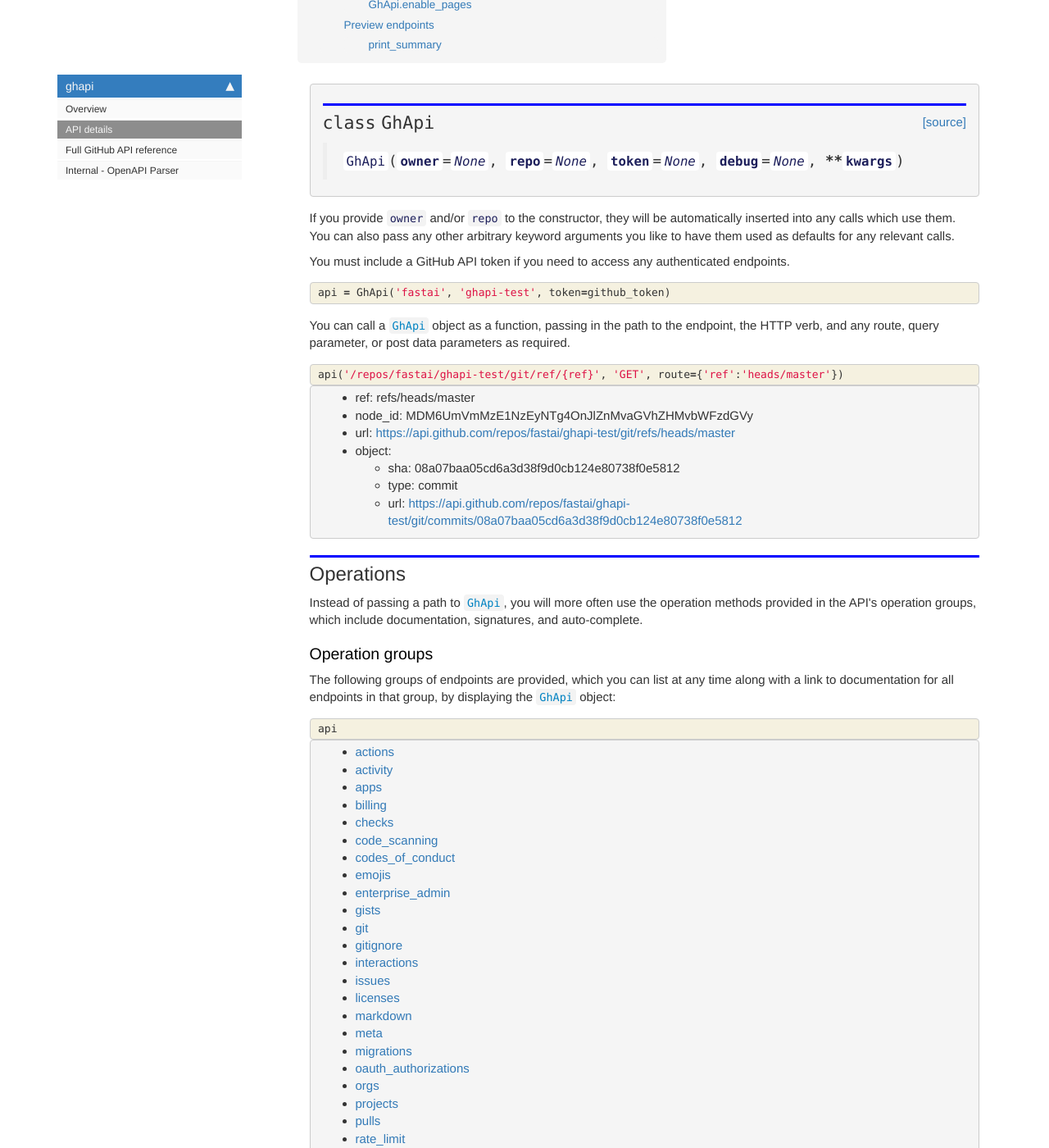
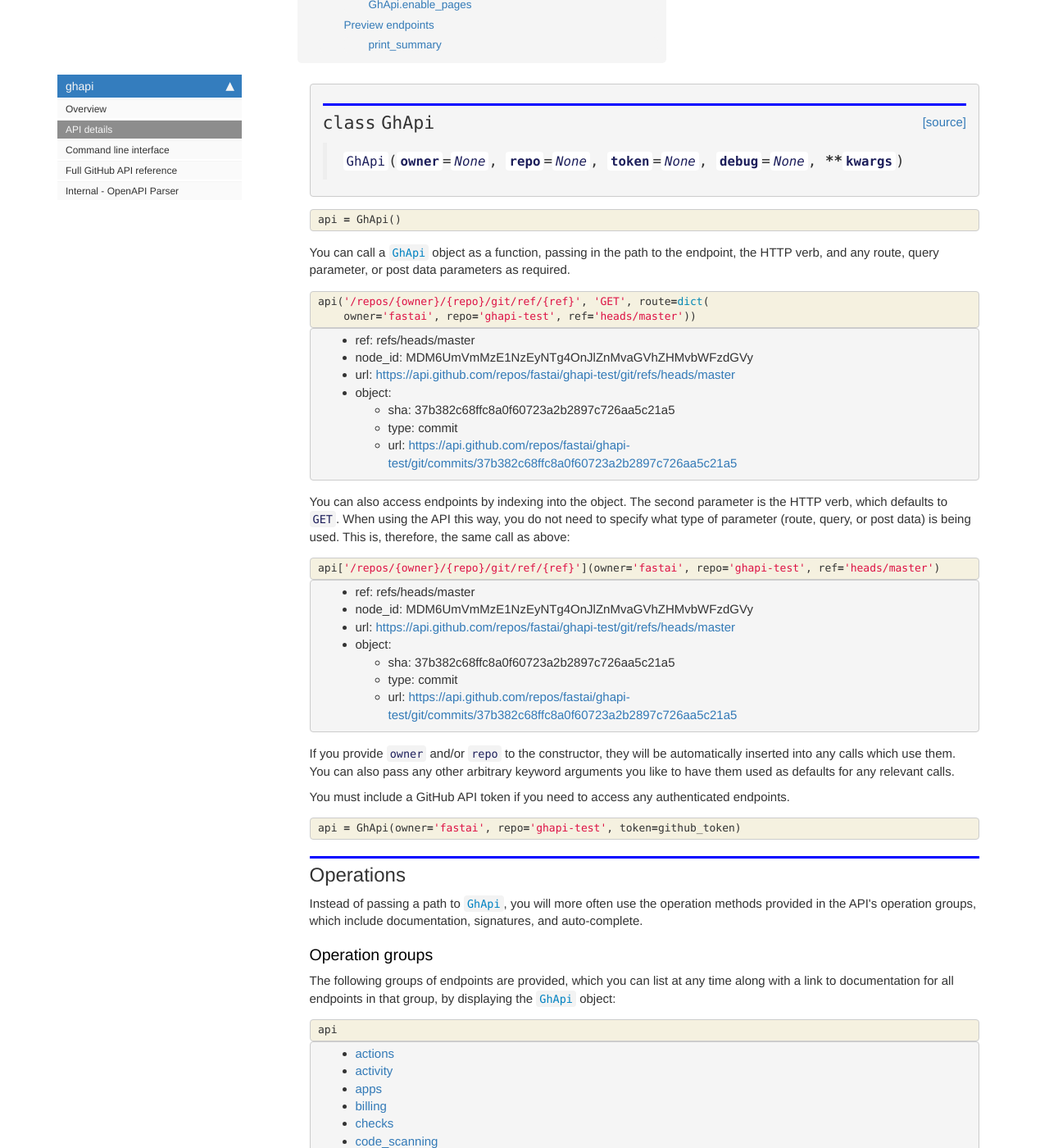
Before and after one commit to fastai/ghapi, a Jekyll site: the page built from docs/core.html, in a window 1280 px wide and 1400 px high, scrolled down 653 px. Shown: the whole window at 82% size. Built offline with Jekyll 4.4.1, drawn with Linux system fonts in a browser that asks for light colours; nearby versions of some CDN libraries; comment, search, counter and statistics services are not loaded.

Commit message:
CLI docs

```diff
--- a/docs/_data/sidebars/home_sidebar.yml
+++ b/docs/_data/sidebars/home_sidebar.yml
@@ -13,6 +13,9 @@
       title: API details
       url: core.html
     - output: web,pdf
+      title: Command line interface
+      url: cli.html
+    - output: web,pdf
       title: Full GitHub API reference
       url: fullapi.html
     - output: web,pdf
--- a/docs/core.html
+++ b/docs/core.html
@@ -95,14 +95,6 @@
 </div>
     {% endraw %}
 
-<div class="cell border-box-sizing text_cell rendered"><div class="inner_cell">
-<div class="text_cell_render border-box-sizing rendered_html">
-<p>If you provide <code>owner</code> and/or <code>repo</code> to the constructor, they will be automatically inserted into any calls which use them. You can also pass any other arbitrary keyword arguments you like to have them used as defaults for any relevant calls.</p>
-<p>You must include a GitHub API token if you need to access any authenticated endpoints.</p>
-
-</div>
-</div>
-</div>
     {% raw %}
 
 <div class="cell border-box-sizing code_cell rendered">
@@ -110,7 +102,7 @@
 
 <div class="inner_cell">
     <div class="input_area">
-<div class=" highlight hl-ipython3"><pre><span></span><span class="n">api</span> <span class="o">=</span> <span class="n">GhApi</span><span class="p">(</span><span class="s1">&#39;fastai&#39;</span><span class="p">,</span> <span class="s1">&#39;ghapi-test&#39;</span><span class="p">,</span> <span class="n">token</span><span class="o">=</span><span class="n">github_token</span><span class="p">)</span>
+<div class=" highlight hl-ipython3"><pre><span></span><span class="n">api</span> <span class="o">=</span> <span class="n">GhApi</span><span class="p">()</span>
 </pre></div>
 
     </div>
@@ -134,7 +126,8 @@
 
 <div class="inner_cell">
     <div class="input_area">
-<div class=" highlight hl-ipython3"><pre><span></span><span class="n">api</span><span class="p">(</span><span class="s1">&#39;/repos/fastai/ghapi-test/git/ref/</span><span class="si">{ref}</span><span class="s1">&#39;</span><span class="p">,</span> <span class="s1">&#39;GET&#39;</span><span class="p">,</span> <span class="n">route</span><span class="o">=</span><span class="p">{</span><span class="s1">&#39;ref&#39;</span><span class="p">:</span><span class="s1">&#39;heads/master&#39;</span><span class="p">})</span>
+<div class=" highlight hl-ipython3"><pre><span></span><span class="n">api</span><span class="p">(</span><span class="s1">&#39;/repos/</span><span class="si">{owner}</span><span class="s1">/</span><span class="si">{repo}</span><span class="s1">/git/ref/</span><span class="si">{ref}</span><span class="s1">&#39;</span><span class="p">,</span> <span class="s1">&#39;GET&#39;</span><span class="p">,</span> <span class="n">route</span><span class="o">=</span><span class="nb">dict</span><span class="p">(</span>
+    <span class="n">owner</span><span class="o">=</span><span class="s1">&#39;fastai&#39;</span><span class="p">,</span> <span class="n">repo</span><span class="o">=</span><span class="s1">&#39;ghapi-test&#39;</span><span class="p">,</span> <span class="n">ref</span><span class="o">=</span><span class="s1">&#39;heads/master&#39;</span><span class="p">))</span>
 </pre></div>
 
     </div>
@@ -153,9 +146,9 @@
 <li>node_id: MDM6UmVmMzE1NzEyNTg4OnJlZnMvaGVhZHMvbWFzdGVy</li>
 <li>url: <a href="https://api.github.com/repos/fastai/ghapi-test/git/refs/heads/master">https://api.github.com/repos/fastai/ghapi-test/git/refs/heads/master</a></li>
 <li>object: <ul>
-<li>sha: 08a07baa05cd6a3d38f9d0cb124e80738f0e5812</li>
+<li>sha: 37b382c68ffc8a0f60723a2b2897c726aa5c21a5</li>
 <li>type: commit</li>
-<li>url: <a href="https://api.github.com/repos/fastai/ghapi-test/git/commits/08a07baa05cd6a3d38f9d0cb124e80738f0e5812">https://api.github.com/repos/fastai/ghapi-test/git/commits/08a07baa05cd6a3d38f9d0cb124e80738f0e5812</a></li>
+<li>url: <a href="https://api.github.com/repos/fastai/ghapi-test/git/commits/37b382c68ffc8a0f60723a2b2897c726aa5c21a5">https://api.github.com/repos/fastai/ghapi-test/git/commits/37b382c68ffc8a0f60723a2b2897c726aa5c21a5</a></li>
 </ul>
 </li>
 </ul>
@@ -164,6 +157,81 @@
 
 </div>
 
+</div>
+</div>
+
+</div>
+    {% endraw %}
+
+<div class="cell border-box-sizing text_cell rendered"><div class="inner_cell">
+<div class="text_cell_render border-box-sizing rendered_html">
+<p>You can also access endpoints by indexing into the object. The second parameter is the HTTP verb, which defaults to <code>GET</code>. When using the API this way, you do not need to specify what type of parameter (route, query, or post data) is being used. This is, therefore, the same call as above:</p>
+
+</div>
+</div>
+</div>
+    {% raw %}
+
+<div class="cell border-box-sizing code_cell rendered">
+<div class="input">
+
+<div class="inner_cell">
+    <div class="input_area">
+<div class=" highlight hl-ipython3"><pre><span></span><span class="n">api</span><span class="p">[</span><span class="s1">&#39;/repos/</span><span class="si">{owner}</span><span class="s1">/</span><span class="si">{repo}</span><span class="s1">/git/ref/</span><span class="si">{ref}</span><span class="s1">&#39;</span><span class="p">](</span><span class="n">owner</span><span class="o">=</span><span class="s1">&#39;fastai&#39;</span><span class="p">,</span> <span class="n">repo</span><span class="o">=</span><span class="s1">&#39;ghapi-test&#39;</span><span class="p">,</span> <span class="n">ref</span><span class="o">=</span><span class="s1">&#39;heads/master&#39;</span><span class="p">)</span>
+</pre></div>
+
+    </div>
+</div>
+</div>
+
+<div class="output_wrapper">
+<div class="output">
+
+<div class="output_area">
+
+
+<div class="output_markdown rendered_html output_subarea output_execute_result">
+<ul>
+<li>ref: refs/heads/master</li>
+<li>node_id: MDM6UmVmMzE1NzEyNTg4OnJlZnMvaGVhZHMvbWFzdGVy</li>
+<li>url: <a href="https://api.github.com/repos/fastai/ghapi-test/git/refs/heads/master">https://api.github.com/repos/fastai/ghapi-test/git/refs/heads/master</a></li>
+<li>object: <ul>
+<li>sha: 37b382c68ffc8a0f60723a2b2897c726aa5c21a5</li>
+<li>type: commit</li>
+<li>url: <a href="https://api.github.com/repos/fastai/ghapi-test/git/commits/37b382c68ffc8a0f60723a2b2897c726aa5c21a5">https://api.github.com/repos/fastai/ghapi-test/git/commits/37b382c68ffc8a0f60723a2b2897c726aa5c21a5</a></li>
+</ul>
+</li>
+</ul>
+
+</div>
+
+</div>
+
+</div>
+</div>
+
+</div>
+    {% endraw %}
+
+<div class="cell border-box-sizing text_cell rendered"><div class="inner_cell">
+<div class="text_cell_render border-box-sizing rendered_html">
+<p>If you provide <code>owner</code> and/or <code>repo</code> to the constructor, they will be automatically inserted into any calls which use them. You can also pass any other arbitrary keyword arguments you like to have them used as defaults for any relevant calls.</p>
+<p>You must include a GitHub API token if you need to access any authenticated endpoints.</p>
+
+</div>
+</div>
+</div>
+    {% raw %}
+
+<div class="cell border-box-sizing code_cell rendered">
+<div class="input">
+
+<div class="inner_cell">
+    <div class="input_area">
+<div class=" highlight hl-ipython3"><pre><span></span><span class="n">api</span> <span class="o">=</span> <span class="n">GhApi</span><span class="p">(</span><span class="n">owner</span><span class="o">=</span><span class="s1">&#39;fastai&#39;</span><span class="p">,</span> <span class="n">repo</span><span class="o">=</span><span class="s1">&#39;ghapi-test&#39;</span><span class="p">,</span> <span class="n">token</span><span class="o">=</span><span class="n">github_token</span><span class="p">)</span>
+</pre></div>
+
+    </div>
 </div>
 </div>
 
@@ -618,7 +686,7 @@
 
 
 <div class="output_markdown rendered_html output_subarea ">
-<h4 id="GhApi.create_release" class="doc_header"><code>GhApi.create_release</code><a href="https://github.com/fastai/ghapi/tree/master/ghapi/core.py#L117" class="source_link" style="float:right">[source]</a></h4><blockquote><p><code>GhApi.create_release</code>(<strong><code>tag_name</code></strong>, <strong><code>branch</code></strong>=<em><code>'master'</code></em>, <strong><code>name</code></strong>=<em><code>None</code></em>, <strong><code>body</code></strong>=<em><code>''</code></em>, <strong><code>draft</code></strong>=<em><code>False</code></em>, <strong><code>prerelease</code></strong>=<em><code>False</code></em>, <strong><code>files</code></strong>=<em><code>None</code></em>)</p>
+<h4 id="GhApi.create_release" class="doc_header"><code>GhApi.create_release</code><a href="https://github.com/fastai/ghapi/tree/master/ghapi/core.py#L121" class="source_link" style="float:right">[source]</a></h4><blockquote><p><code>GhApi.create_release</code>(<strong><code>tag_name</code></strong>, <strong><code>branch</code></strong>=<em><code>'master'</code></em>, <strong><code>name</code></strong>=<em><code>None</code></em>, <strong><code>body</code></strong>=<em><code>''</code></em>, <strong><code>draft</code></strong>=<em><code>False</code></em>, <strong><code>prerelease</code></strong>=<em><code>False</code></em>, <strong><code>files</code></strong>=<em><code>None</code></em>)</p>
 </blockquote>
 <p>Wrapper for <a href="/core.html#GhApi.repos.create_release"><code>GhApi.repos.create_release</code></a> which also uploads <code>files</code></p>
 
@@ -719,7 +787,7 @@
 
 
 <div class="output_markdown rendered_html output_subarea ">
-<h4 id="GhApi.list_tags" class="doc_header"><code>GhApi.list_tags</code><a href="https://github.com/fastai/ghapi/tree/master/ghapi/core.py#L129" class="source_link" style="float:right">[source]</a></h4><blockquote><p><code>GhApi.list_tags</code>(<strong><code>prefix</code></strong>:<code>str</code>=<em><code>''</code></em>)</p>
+<h4 id="GhApi.list_tags" class="doc_header"><code>GhApi.list_tags</code><a href="https://github.com/fastai/ghapi/tree/master/ghapi/core.py#L133" class="source_link" style="float:right">[source]</a></h4><blockquote><p><code>GhApi.list_tags</code>(<strong><code>prefix</code></strong>:<code>str</code>=<em><code>''</code></em>)</p>
 </blockquote>
 <p>List all tags, optionally filtered to those starting with <code>prefix</code></p>
 
@@ -799,7 +867,7 @@
 
 
 <div class="output_markdown rendered_html output_subarea ">
-<h4 id="GhApi.list_branches" class="doc_header"><code>GhApi.list_branches</code><a href="https://github.com/fastai/ghapi/tree/master/ghapi/core.py#L135" class="source_link" style="float:right">[source]</a></h4><blockquote><p><code>GhApi.list_branches</code>(<strong><code>prefix</code></strong>:<code>str</code>=<em><code>''</code></em>)</p>
+<h4 id="GhApi.list_branches" class="doc_header"><code>GhApi.list_branches</code><a href="https://github.com/fastai/ghapi/tree/master/ghapi/core.py#L139" class="source_link" style="float:right">[source]</a></h4><blockquote><p><code>GhApi.list_branches</code>(<strong><code>prefix</code></strong>:<code>str</code>=<em><code>''</code></em>)</p>
 </blockquote>
 <p>List all branches, optionally filtered to those starting with <code>prefix</code></p>
 
@@ -855,7 +923,7 @@
 
 
 <div class="output_markdown rendered_html output_subarea ">
-<h4 id="GhApi.delete_release" class="doc_header"><code>GhApi.delete_release</code><a href="https://github.com/fastai/ghapi/tree/master/ghapi/core.py#L102" class="source_link" style="float:right">[source]</a></h4><blockquote><p><code>GhApi.delete_release</code>(<strong><code>release</code></strong>)</p>
+<h4 id="GhApi.delete_release" class="doc_header"><code>GhApi.delete_release</code><a href="https://github.com/fastai/ghapi/tree/master/ghapi/core.py#L106" class="source_link" style="float:right">[source]</a></h4><blockquote><p><code>GhApi.delete_release</code>(<strong><code>release</code></strong>)</p>
 </blockquote>
 <p>Delete a release and its associated tag</p>
 
@@ -912,7 +980,7 @@
 
 
 <div class="output_markdown rendered_html output_subarea ">
-<h4 id="GhApi.create_branch_empty" class="doc_header"><code>GhApi.create_branch_empty</code><a href="https://github.com/fastai/ghapi/tree/master/ghapi/core.py#L145" class="source_link" style="float:right">[source]</a></h4><blockquote><p><code>GhApi.create_branch_empty</code>(<strong><code>branch</code></strong>)</p>
+<h4 id="GhApi.create_branch_empty" class="doc_header"><code>GhApi.create_branch_empty</code><a href="https://github.com/fastai/ghapi/tree/master/ghapi/core.py#L149" class="source_link" style="float:right">[source]</a></h4><blockquote><p><code>GhApi.create_branch_empty</code>(<strong><code>branch</code></strong>)</p>
 </blockquote>
 
 </div>
@@ -961,7 +1029,7 @@
 
 
 <div class="output_markdown rendered_html output_subarea ">
-<h4 id="GhApi.delete_tag" class="doc_header"><code>GhApi.delete_tag</code><a href="https://github.com/fastai/ghapi/tree/master/ghapi/core.py#L151" class="source_link" style="float:right">[source]</a></h4><blockquote><p><code>GhApi.delete_tag</code>(<strong><code>tag</code></strong>:<code>str</code>)</p>
+<h4 id="GhApi.delete_tag" class="doc_header"><code>GhApi.delete_tag</code><a href="https://github.com/fastai/ghapi/tree/master/ghapi/core.py#L155" class="source_link" style="float:right">[source]</a></h4><blockquote><p><code>GhApi.delete_tag</code>(<strong><code>tag</code></strong>:<code>str</code>)</p>
 </blockquote>
 <p>Delete a tag</p>
 
@@ -993,7 +1061,7 @@
 
 
 <div class="output_markdown rendered_html output_subarea ">
-<h4 id="GhApi.delete_branch" class="doc_header"><code>GhApi.delete_branch</code><a href="https://github.com/fastai/ghapi/tree/master/ghapi/core.py#L157" class="source_link" style="float:right">[source]</a></h4><blockquote><p><code>GhApi.delete_branch</code>(<strong><code>branch</code></strong>:<code>str</code>)</p>
+<h4 id="GhApi.delete_branch" class="doc_header"><code>GhApi.delete_branch</code><a href="https://github.com/fastai/ghapi/tree/master/ghapi/core.py#L161" class="source_link" style="float:right">[source]</a></h4><blockquote><p><code>GhApi.delete_branch</code>(<strong><code>branch</code></strong>:<code>str</code>)</p>
 </blockquote>
 <p>Delete a branch</p>
 
@@ -1043,7 +1111,7 @@
 
 
 <div class="output_markdown rendered_html output_subarea ">
-<h4 id="GhApi.get_branch" class="doc_header"><code>GhApi.get_branch</code><a href="https://github.com/fastai/ghapi/tree/master/ghapi/core.py#L163" class="source_link" style="float:right">[source]</a></h4><blockquote><p><code>GhApi.get_branch</code>(<strong><code>branch</code></strong>=<em><code>None</code></em>)</p>
+<h4 id="GhApi.get_branch" class="doc_header"><code>GhApi.get_branch</code><a href="https://github.com/fastai/ghapi/tree/master/ghapi/core.py#L167" class="source_link" style="float:right">[source]</a></h4><blockquote><p><code>GhApi.get_branch</code>(<strong><code>branch</code></strong>=<em><code>None</code></em>)</p>
 </blockquote>
 
 </div>
@@ -1074,7 +1142,7 @@
 
 
 <div class="output_markdown rendered_html output_subarea ">
-<h4 id="GhApi.list_files" class="doc_header"><code>GhApi.list_files</code><a href="https://github.com/fastai/ghapi/tree/master/ghapi/core.py#L169" class="source_link" style="float:right">[source]</a></h4><blockquote><p><code>GhApi.list_files</code>(<strong><code>branch</code></strong>=<em><code>None</code></em>)</p>
+<h4 id="GhApi.list_files" class="doc_header"><code>GhApi.list_files</code><a href="https://github.com/fastai/ghapi/tree/master/ghapi/core.py#L173" class="source_link" style="float:right">[source]</a></h4><blockquote><p><code>GhApi.list_files</code>(<strong><code>branch</code></strong>=<em><code>None</code></em>)</p>
 </blockquote>
 
 </div>
@@ -1146,7 +1214,7 @@
 
 
 <div class="output_markdown rendered_html output_subarea ">
-<h4 id="GhApi.get_content" class="doc_header"><code>GhApi.get_content</code><a href="https://github.com/fastai/ghapi/tree/master/ghapi/core.py#L176" class="source_link" style="float:right">[source]</a></h4><blockquote><p><code>GhApi.get_content</code>(<strong><code>path</code></strong>)</p>
+<h4 id="GhApi.get_content" class="doc_header"><code>GhApi.get_content</code><a href="https://github.com/fastai/ghapi/tree/master/ghapi/core.py#L180" class="source_link" style="float:right">[source]</a></h4><blockquote><p><code>GhApi.get_content</code>(<strong><code>path</code></strong>)</p>
 </blockquote>
 
 </div>
@@ -1195,7 +1263,7 @@
 
 
 <div class="output_markdown rendered_html output_subarea ">
-<h4 id="GhApi.update_contents" class="doc_header"><code>GhApi.update_contents</code><a href="https://github.com/fastai/ghapi/tree/master/ghapi/core.py#L182" class="source_link" style="float:right">[source]</a></h4><blockquote><p><code>GhApi.update_contents</code>(<strong><code>path</code></strong>, <strong><code>message</code></strong>=<em><code>None</code></em>, <strong><code>content</code></strong>=<em><code>None</code></em>, <strong><code>sha</code></strong>=<em><code>None</code></em>, <strong><code>branch</code></strong>=<em><code>None</code></em>, <strong><code>committer</code></strong>=<em><code>None</code></em>, <strong><code>author</code></strong>=<em><code>None</code></em>)</p>
+<h4 id="GhApi.update_contents" class="doc_header"><code>GhApi.update_contents</code><a href="https://github.com/fastai/ghapi/tree/master/ghapi/core.py#L186" class="source_link" style="float:right">[source]</a></h4><blockquote><p><code>GhApi.update_contents</code>(<strong><code>path</code></strong>, <strong><code>message</code></strong>=<em><code>None</code></em>, <strong><code>content</code></strong>=<em><code>None</code></em>, <strong><code>sha</code></strong>=<em><code>None</code></em>, <strong><code>branch</code></strong>=<em><code>None</code></em>, <strong><code>committer</code></strong>=<em><code>None</code></em>, <strong><code>author</code></strong>=<em><code>None</code></em>)</p>
 </blockquote>
 
 </div>
@@ -1279,7 +1347,7 @@
 
 
 <div class="output_markdown rendered_html output_subarea ">
-<h4 id="GhApi.enable_pages" class="doc_header"><code>GhApi.enable_pages</code><a href="https://github.com/fastai/ghapi/tree/master/ghapi/core.py#L192" class="source_link" style="float:right">[source]</a></h4><blockquote><p><code>GhApi.enable_pages</code>(<strong><code>branch</code></strong>=<em><code>None</code></em>, <strong><code>path</code></strong>=<em><code>'/'</code></em>)</p>
+<h4 id="GhApi.enable_pages" class="doc_header"><code>GhApi.enable_pages</code><a href="https://github.com/fastai/ghapi/tree/master/ghapi/core.py#L196" class="source_link" style="float:right">[source]</a></h4><blockquote><p><code>GhApi.enable_pages</code>(<strong><code>branch</code></strong>=<em><code>None</code></em>, <strong><code>path</code></strong>=<em><code>'/'</code></em>)</p>
 </blockquote>
 <p>Enable or update pages for a repo to point to a <code>branch</code> and <code>path</code>.</p>
 
@@ -1367,7 +1435,7 @@
 
 
 <div class="output_markdown rendered_html output_subarea ">
-<h4 id="print_summary" class="doc_header"><code>print_summary</code><a href="https://github.com/fastai/ghapi/tree/master/ghapi/core.py#L204" class="source_link" style="float:right">[source]</a></h4><blockquote><p><code>print_summary</code>(<strong><code>req</code></strong>:<code>Request</code>)</p>
+<h4 id="print_summary" class="doc_header"><code>print_summary</code><a href="https://github.com/fastai/ghapi/tree/master/ghapi/core.py#L208" class="source_link" style="float:right">[source]</a></h4><blockquote><p><code>print_summary</code>(<strong><code>req</code></strong>:<code>Request</code>)</p>
 </blockquote>
 <p>Print <code>Request.summary</code> with the token (if any) removed</p>
 
--- a/docs/sidebar.json
+++ b/docs/sidebar.json
@@ -2,6 +2,7 @@
   "ghapi": {
     "Overview": "/",
     "API details": "core.html",
+    "Command line interface": "cli.html",
     "Full GitHub API reference": "fullapi.html",
     "Internal - OpenAPI Parser": "build_lib.html"
   }
--- /dev/null
+++ b/ghapi/cli.py
@@ -0,0 +1,3 @@
+# AUTOGENERATED! DO NOT EDIT! File to edit: 01_cli.ipynb (unless otherwise specified).
+
+__all__ = []
--- a/ghapi/core.py
+++ b/ghapi/core.py
@@ -81,6 +81,7 @@
         if owner: kwargs['owner'] = owner
         if repo:  kwargs['repo' ] = repo
         funcs_ = L(funcs).starmap(_GhVerb, client=self, kwargs=kwargs)
+        self.func_dict = {f'{o.path}:{o.verb.upper()}':o for o in funcs_}
         self.groups = {k.replace('-','_'):_GhVerbGroup(v) for k,v in groupby(funcs_, 'tag').items()}
         self.debug = debug
 
@@ -94,6 +95,9 @@
     def __dir__(self): return super().__dir__() + list(self.groups)
     def _repr_markdown_(self): return "\n".join(f'- [{o}]({_docroot+o})' for o in sorted(self.groups))
     def __getattr__(self,k): return self.groups[k] if 'groups' in vars(self) and k in self.groups else stop(AttributeError(k))
+    def __getitem__(self,k):
+        a,b = k if isinstance(k,tuple) else (k,'GET')
+        return self.func_dict[f'{a}:{b}']
 
     def full_docs(self):
         return '\n'.join(f'## {gn}\n\n{group._repr_markdown_()}\n' for gn,group in sorted(self.groups.items()))
```
Also changed, not shown: docs/cli.html (added, +98 -0 lines), 2 other files.
